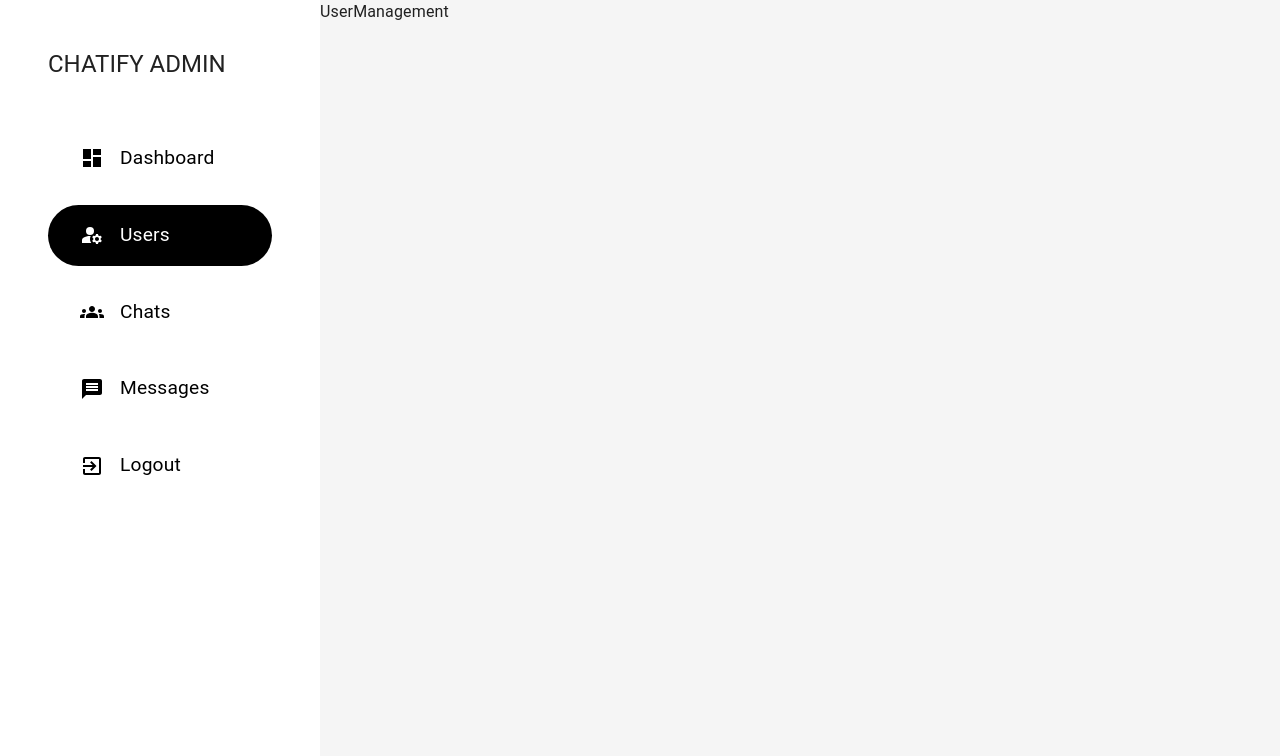
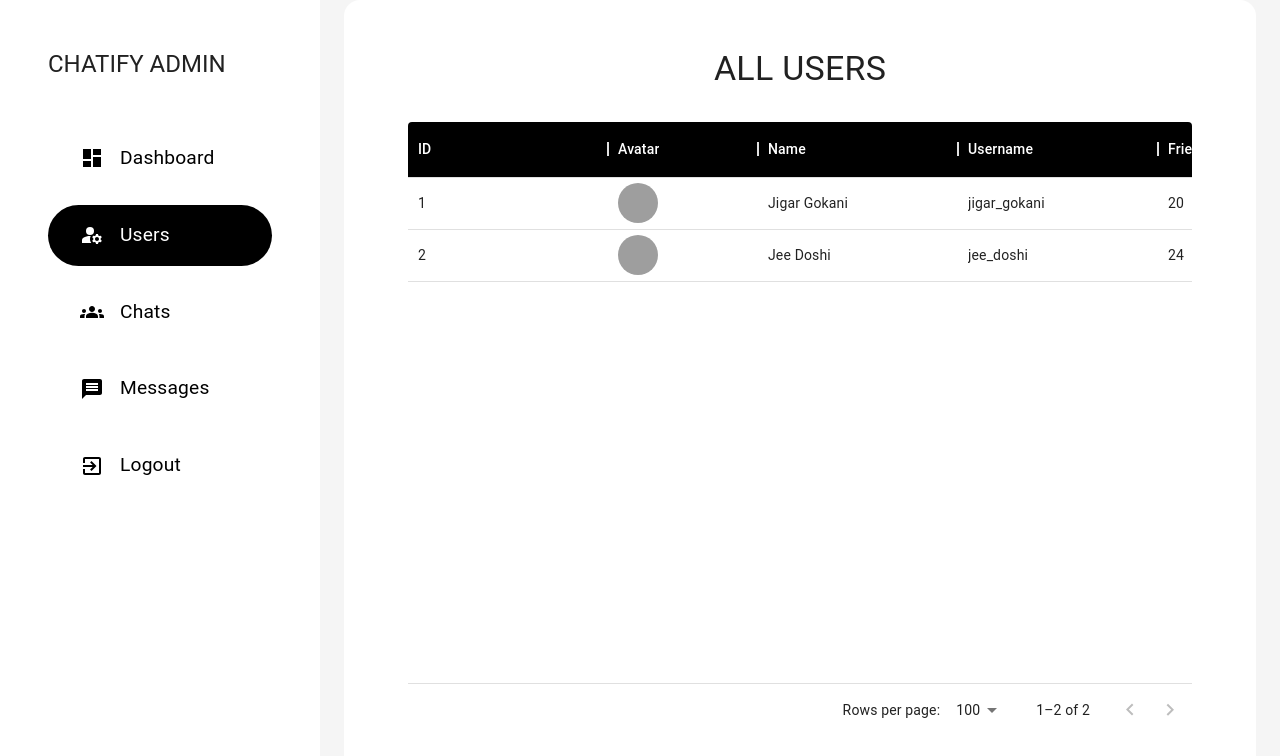
Before and after one commit to JigarGokani/chatApp-Chatify, a React (Vite) app in the folder client/: page /admin/users in a window 1280 px wide. Shown: the top 756 px of the page. Built offline with nearby package versions, Linux system fonts and the light colour scheme; grey boxes are pictures that could not be loaded.

Commit message:
usermanagement table

```diff
--- a/client/package.json
+++ b/client/package.json
@@ -14,6 +14,7 @@
     "@emotion/styled": "^11.11.0",
     "@mui/icons-material": "^5.15.11",
     "@mui/material": "^5.15.11",
+    "@mui/x-data-grid": "^6.19.6",
     "6pp": "^1.1.15",
     "chart.js": "^4.4.1",
     "moment": "^2.30.1",
--- /dev/null
+++ b/client/src/components/shared/Table.jsx
@@ -0,0 +1,55 @@
+import React from "react";
+import {DataGrid} from "@mui/x-data-grid"
+import { Container, Paper, Typography } from "@mui/material"
+
+const Table = ({rows,columns,heading,rowHeight=52}) => {
+  return (
+    <Container
+        sx={{
+            height:"100vh",
+        }}
+    >
+        <Paper
+            elevation={3}
+            sx={{
+                padding:"1rem 4rem",
+                borderRadius:"1rem",
+                margin:"auto",
+                width:"100%",
+                overflow:"hidden",
+                height:"100%",
+                boxShadow:"none"
+            }}
+        >
+            <Typography
+                textAlign={"center"}
+                variant="h4"
+                sx={{
+                    margin:"2rem",
+                    textTransform:"uppercase"
+                }}
+            >{heading}</Typography>
+            <DataGrid
+                rows={rows}
+                columns={columns}
+                rowHeight={rowHeight}
+                style={{
+                    height:"80%"
+                }}
+                sx={{
+                    border:"none",
+                    ".table-header":{
+                        bgcolor:"black",
+                        color:"white"
+                    }
+                }}
+            >
+
+            </DataGrid>
+        </Paper>
+
+    </Container>
+  )
+};
+
+export default Table;
--- a/client/src/constants/sampleData.js
+++ b/client/src/constants/sampleData.js
@@ -139,4 +139,25 @@ export const sampleMessage =[
         chat:"chatId2",
         createdAt:"2024-02-12T10:41:30.630Z",
     }
-]
+];
+
+export const dashboardData ={
+    users:[
+        {
+            name:"Jigar Gokani",
+            avatar:"https://www.w3schools.com/howto/img_avatar.png",
+            _id:"1",
+            username:"jigar_gokani",
+            friends:20,
+            groups:5,
+        },
+        {
+            name:"Jee Doshi",
+            avatar:"https://www.w3schools.com/howto/img_avatar.png",
+            _id:"2",
+            username:"jee_doshi",
+            friends:24,
+            groups:8,
+        }
+    ]
+}
--- a/client/src/pages/admin/Dashboard.jsx
+++ b/client/src/pages/admin/Dashboard.jsx
@@ -71,9 +71,23 @@ const Dashboard = () => {
 
   return (
     <AdminLayout>
-      <Container component={"main"}>
+      <Container component={"main"} >
         {Appbar}
-        <Stack direction={"row"} spacing={"2rem"} flexWrap={"wrap"}>
+        <Stack
+          direction={{
+            xs: "column",
+            lg: "row",
+          }}
+          // flexWrap={"wrap"}
+          justifyContent={"center"}
+          alignItems={{
+            xs:"center",
+            lg:"stretch"
+          }}
+          sx={{
+            gap:"2rem"
+          }}
+        >
           <Paper
             elevation={3}
             sx={{
@@ -87,8 +101,7 @@ const Dashboard = () => {
               Last Messages
             </Typography>
 
-            <LineChart value={[23,56,33,67,33,2]}/>
-
+            <LineChart value={[23, 56, 33, 67, 33, 2]} />
           </Paper>
           <Paper
             elevation={3}
@@ -104,7 +117,10 @@ const Dashboard = () => {
               maxWidth: "25rem",
             }}
           >
-            <DoughnutChart labels={["Single Chats","Group Chats"]} value={[23,66]}/>
+            <DoughnutChart
+              labels={["Single Chats", "Group Chats"]}
+              value={[23, 66]}
+            />
 
             <Stack
               position={"absolute"}
@@ -131,25 +147,27 @@ const Widget = ({ title, value, Icon }) => (
   <Paper
     elevation={3}
     sx={{
-        padding:"2rem",
-        margin:"2rem 0",
-        borderRadius:"1.5rem",
-        width:"20rem"
+      padding: "2rem",
+      margin: "2rem 0",
+      borderRadius: "1.5rem",
+      width: "20rem",
     }}
   >
     <Stack alignItems={"center"} spacing={"1rem"}>
       <Typography
         sx={{
-            color:"rgba(0,0,0,0.7)",
-            borderRadius:"50%",
-            border:`5px solid rgba(0,0,0,0.9)`,
-            width:"5rem",
-            height:"5rem",
-            display:"flex",
-            justifyContent:"center",
-            alignItems:"center",
+          color: "rgba(0,0,0,0.7)",
+          borderRadius: "50%",
+          border: `5px solid rgba(0,0,0,0.9)`,
+          width: "5rem",
+          height: "5rem",
+          display: "flex",
+          justifyContent: "center",
+          alignItems: "center",
         }}
-      >{value}</Typography>
+      >
+        {value}
+      </Typography>
       <Stack direction={"row"} spacing={"1rem"} alignItems={"center"}>
         {Icon}
         <Typography>{title}</Typography>
--- a/client/src/pages/admin/UserManagement.jsx
+++ b/client/src/pages/admin/UserManagement.jsx
@@ -1,10 +1,69 @@
-import React from "react";
+import React, { useEffect, useState } from "react";
 import AdminLayout from "../../components/layout/AdminLayout";
+import Table from "../../components/shared/Table";
+import { Avatar } from "@mui/material";
+import { dashboardData } from "../../constants/sampleData";
+import { transformImage } from "../../lib/features";
 
+const columns = [
+  {
+    field: "id",
+    headerName: "ID",
+    headerClassName: "table-header",
+    width: 200,
+  },
+  {
+    field: "avatar",
+    headerName: "Avatar",
+    headerClassName: "table-header",
+    width: 150,
+    renderCell: (params) => (
+      <Avatar alt={params.row.name} src={params.row.avatar} />
+    ),
+  },
+  {
+    field: "name",
+    headerName: "Name",
+    headerClassName: "table-header",
+    width: 200,
+  },
+  {
+    field: "username",
+    headerName: "Username",
+    headerClassName: "table-header",
+    width: 200,
+  },
+  {
+    field: "friends",
+    headerName: "Friends",
+    headerClassName: "table-header",
+    width: 150,
+  },
+  {
+    field: "groups",
+    headerName: "Groups",
+    headerClassName: "table-header",
+    width: 200,
+  },
+];
 const UserManagement = () => {
-  return <AdminLayout>
-    <div>UserManagement</div>
-  </AdminLayout>
+  const [rows, setRows] = useState([]);
+
+  useEffect(() => {
+    setRows(
+      dashboardData.users.map((i) => ({
+        ...i,
+        id: i._id,
+        avatar: transformImage(i.avatar, 50),
+      }))
+    );
+  }, []);
+
+  return (
+    <AdminLayout>
+      <Table heading={"All Users"} columns={columns} rows={rows} />
+    </AdminLayout>
+  );
 };
 
 export default UserManagement;
```
Also changed, not shown: 1 other file (tests, documents, lock files or other folders).
